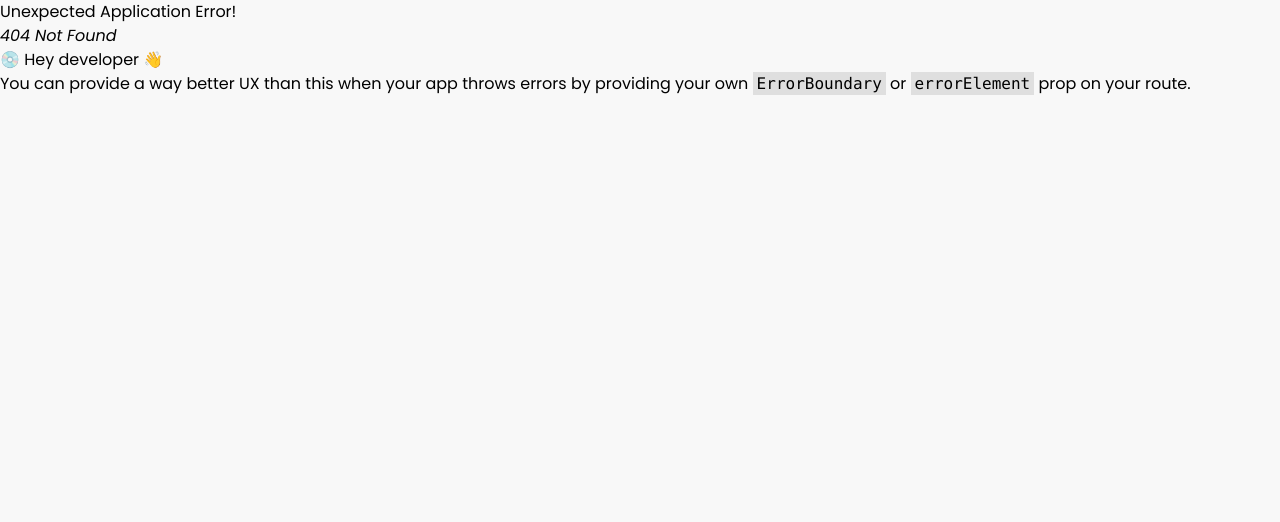
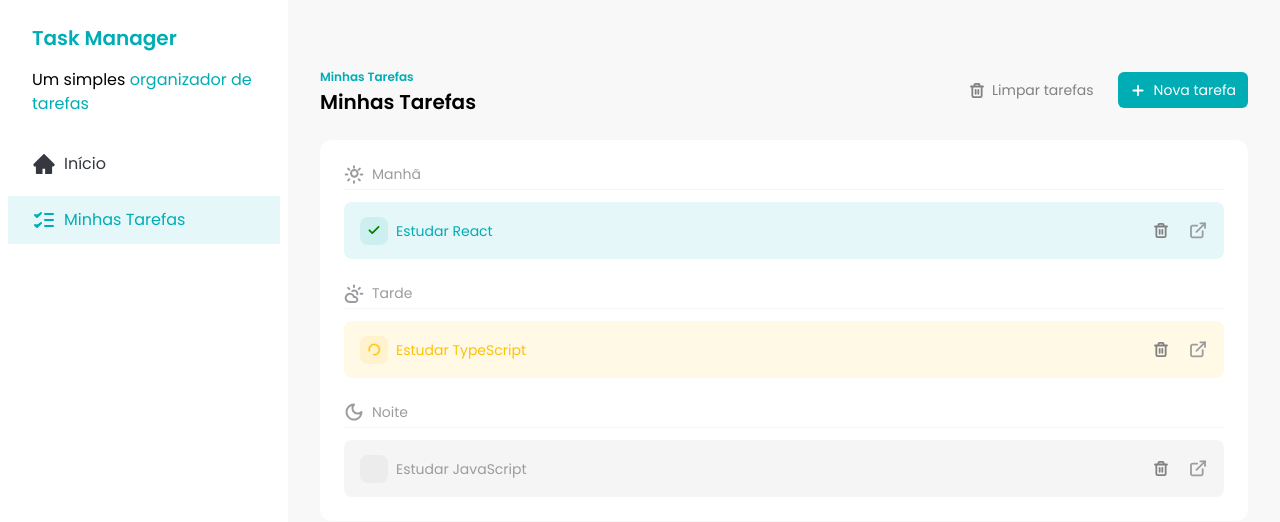
Before and after one commit to YudiYamada/fsc-task-manager, a React (Vite) app: page /tasks in a window 1280 px wide. Before the commit this address had no page. Shown: the top 522 px of the page. Built offline with nearby package versions, Linux system fonts and the light colour scheme; data requests are answered from the project's data file.

Commit message:
feat: add home and tasks page

```diff
--- a/src/App.tsx
+++ /dev/null
@@ -1,13 +0,0 @@
-import Sidebar from "./components/Sidebar";
-import Tasks from "./components/Tasks";
-
-function App() {
-  return (
-    <div className="flex">
-      <Sidebar />
-      <Tasks />
-    </div>
-  );
-}
-
-export default App;
--- a/src/components/Sidebar.tsx
+++ b/src/components/Sidebar.tsx
@@ -3,7 +3,7 @@ import SidebarButton from "./SidebarButton";
 
 const Sidebar = () => {
   return (
-    <div className="h-screen w-72 bg-white">
+    <div className="h-screen w-72 min-w-72 bg-white">
       <div className="space-y-4 px-8 py-6">
         <h1 className="text-brand-primary text-xl font-semibold">
           Task Manager
@@ -15,11 +15,11 @@ const Sidebar = () => {
       </div>
 
       <div className="flex flex-col gap-2 px-2">
-        <SidebarButton color="unselected">
+        <SidebarButton href="/" color="unselected">
           <HomeIcon />
           Início
         </SidebarButton>
-        <SidebarButton color="selected">
+        <SidebarButton href="/tasks" color="selected">
           <TasksIcon />
           Minhas Tarefas
         </SidebarButton>
--- a/src/components/SidebarButton.tsx
+++ b/src/components/SidebarButton.tsx
@@ -4,9 +4,10 @@ import { tv } from "tailwind-variants";
 type SidebarButtonProps = {
   children: ReactNode;
   color: "selected" | "unselected";
+  href: string;
 };
 
-const SidebarButton = ({ children, color }: SidebarButtonProps) => {
+const SidebarButton = ({ children, color, href }: SidebarButtonProps) => {
   const sidebar = tv({
     base: "flex items-center gap-2 px-6 py-3",
     variants: {
@@ -18,7 +19,7 @@ const SidebarButton = ({ children, color }: SidebarButtonProps) => {
   });
 
   return (
-    <a href="/home" className={sidebar({ color })}>
+    <a href={href} className={sidebar({ color })}>
       {children}
     </a>
   );
--- /dev/null
+++ b/src/pages/Home.tsx
@@ -0,0 +1,11 @@
+import Sidebar from "../components/Sidebar";
+
+const Home = () => {
+  return (
+    <div className="flex">
+      <Sidebar />
+    </div>
+  );
+};
+
+export default Home;
--- /dev/null
+++ b/src/pages/Tasks.tsx
@@ -0,0 +1,13 @@
+import Sidebar from "../components/Sidebar";
+import Tasks from "../components/Tasks";
+
+function TasksPage() {
+  return (
+    <div className="flex">
+      <Sidebar />
+      <Tasks />
+    </div>
+  );
+}
+
+export default TasksPage;
```
Also changed, not shown: src/main.tsx (+7 -2 lines).
